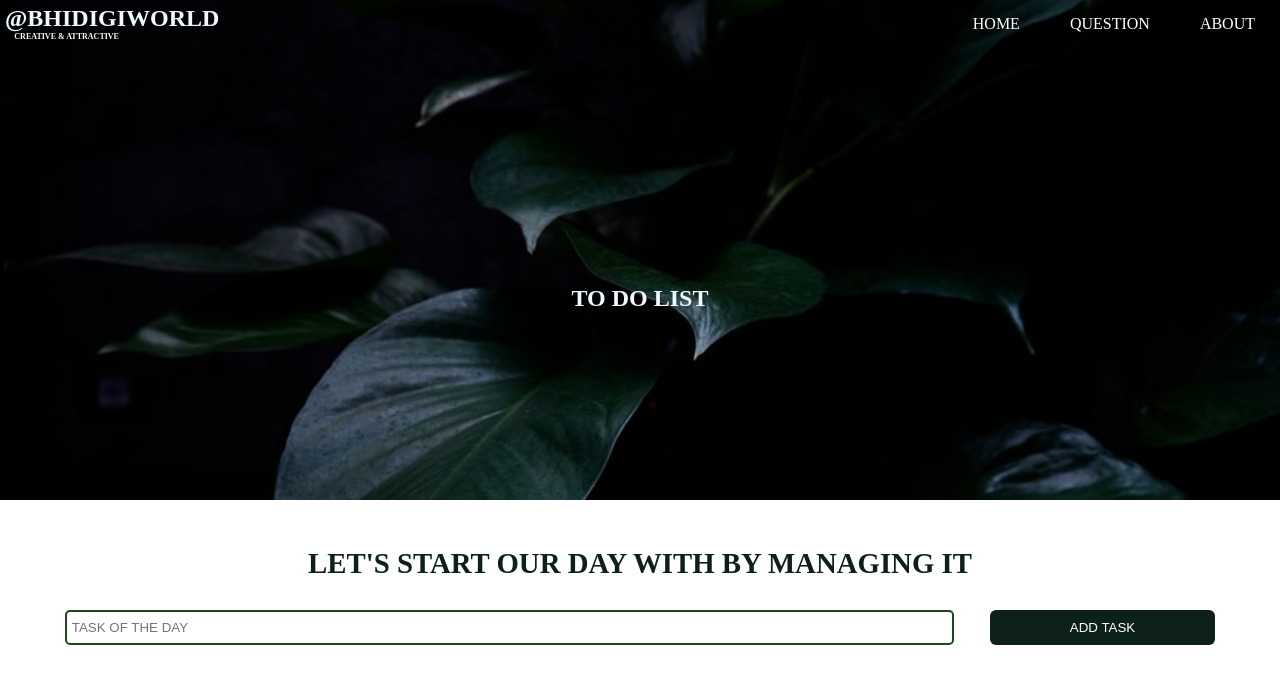
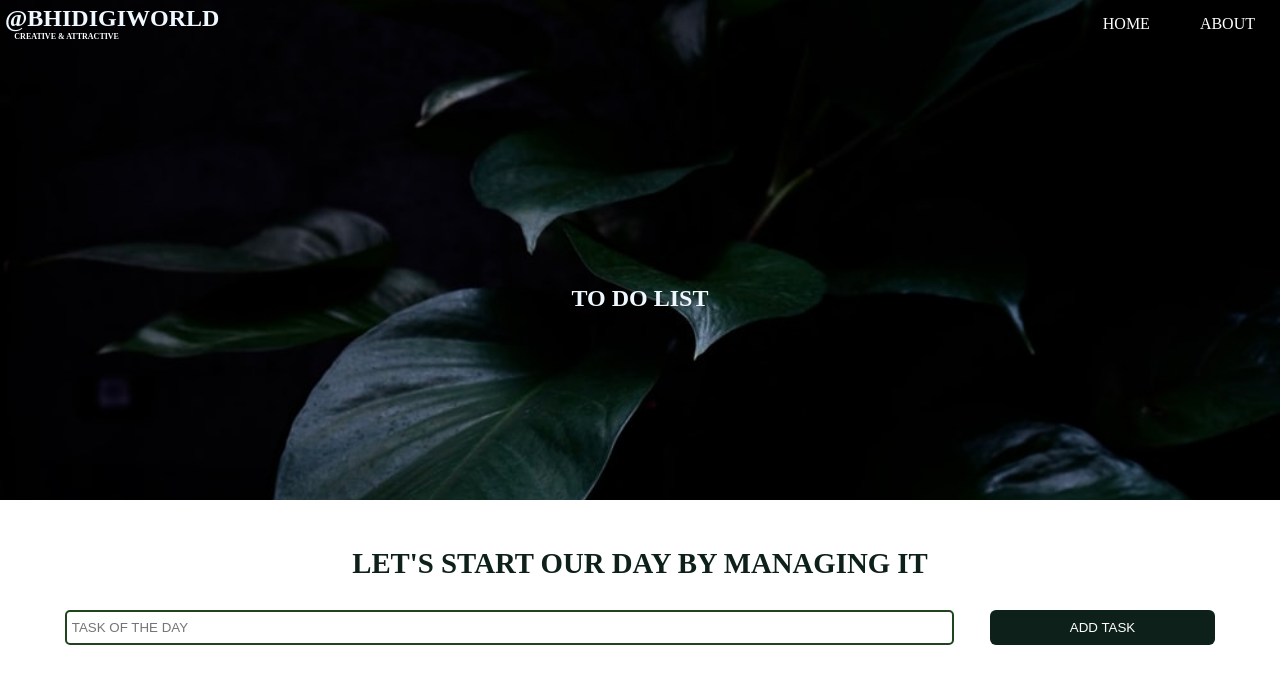
Before and after one commit to abhidigiworld/ToDoList, a plain HTML site: page index.html in a window 1280 px wide. Drawn offline with Linux system fonts and the light colour scheme; files whose address does not match are found by name.

Commit message:
Update index.html

```diff
--- a/index.html
+++ b/index.html
@@ -21,7 +21,7 @@
             </div>
             <ul class="menu">
                 <li class="item"> <a href="" class="itemslink">HOME</a> </li>
-                <li class="item"><a href="#task" class="itemslink">QUESTION</a></li>
+                <!--<li class="item"><a href="#task" class="itemslink">QUESTION</a></li>-->
                 <li class="item"><a href="" class="itemslink">ABOUT</a></li>
             </ul>
 
@@ -34,7 +34,7 @@
     </section>
     <section class="to_do_container">
         <div class="to_do_box">
-            <h1 class="todo_text">LET'S START OUR DAY WITH BY MANAGING IT </h1>
+            <h1 class="todo_text">LET'S START OUR DAY BY MANAGING IT </h1>
             <form action="" class="todo">
                 <input type="text" name="" id="" placeholder="TASK OF THE DAY" class="inputtodo">
                 <input type="submit" value="ADD TASK">
```
